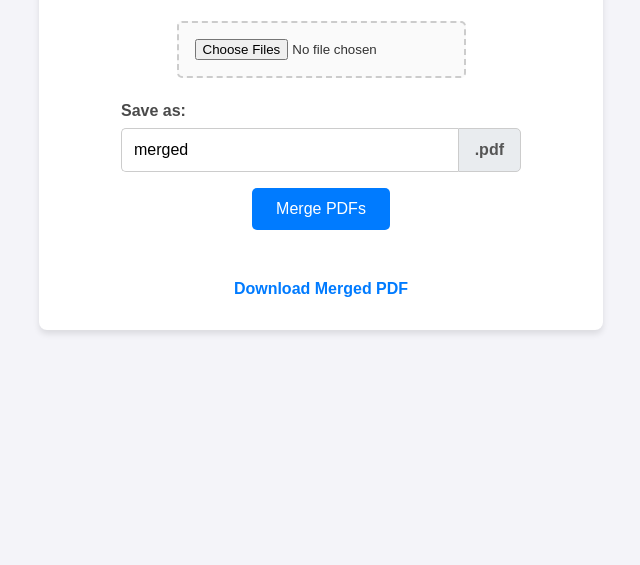
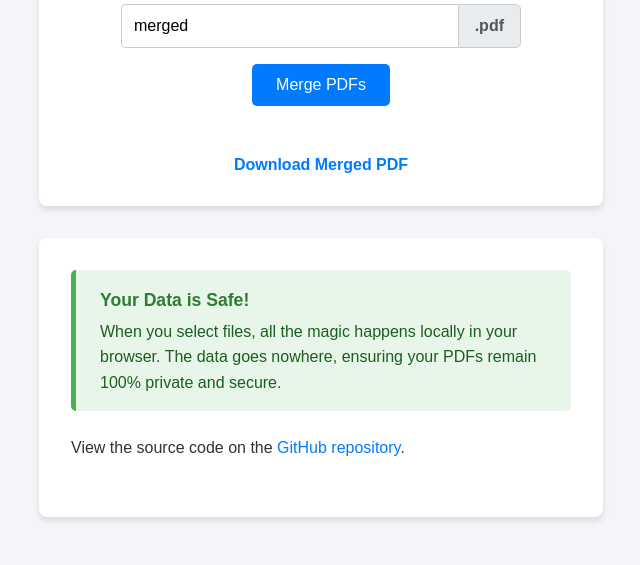
Before and after one commit to Vab-jain/pdf-merger-website, a plain HTML site: page index.html in a window 1280 px wide. Shown: the part 299-864 px from the top of the page, without its empty margins (319-959 px from the left). Before the commit the page ends 800 px from the top, so only its background shows below. Drawn offline with Linux system fonts and the light colour scheme.

Commit message:
Adding info card

```diff
--- a/index.html
+++ b/index.html
@@ -7,7 +7,7 @@
 </head>
 <body>
     <div class="container">
-        <h1>PDF Merger</h1>
+        <h1>Online PDF Merger</h1>
         <p>Select multiple PDF files to merge them into a single document.</p>
 
         <input type="file" id="fileInput" multiple accept=".pdf">
@@ -31,6 +31,20 @@
         <br>
         <a id="downloadLink" style="display: none;">Download Merged PDF</a>
     </div>
+
+    <div class="info-container">
+        <div class="highlight-safe">
+            <strong>Your Data is Safe!</strong>
+            <p>When you select files, all the magic happens locally in your browser. The data goes nowhere, ensuring your PDFs remain 100% private and secure.</p>
+        </div>
+
+        <p style="text-align: left; margin-top: 1.5rem;">
+            View the source code on the <a href="https://github.com/vab-jain/pdf-merger-website" target="_blank">GitHub repository</a>.
+        </p>
+
+
+    </div>
+
     <script>
         // 1. Create a global array to store the files
         let selectedFilesArray = [];
--- a/style.css
+++ b/style.css
@@ -3,10 +3,12 @@ body {
     background-color: #f4f4f9;
     color: #333;
     display: flex;
+    flex-direction: column;        /* NEW: Stacks the containers vertically */
     justify-content: center;
     align-items: center;
-    height: 100vh;
+    min-height: 100vh;             /* MODIFIED: Changed from height to min-height */
     margin: 0;
+    padding: 2rem 0;               /* NEW: Adds breathing room to the top and bottom */
 }
 
 .container {
@@ -187,3 +189,60 @@ button:hover {
     display: flex;
     align-items: center;
 }
+
+/* Project Information Container Styles */
+/* Project Information Container Styles */
+.info-container {
+    background-color: #fff;
+    padding: 2rem;
+    border-radius: 8px;
+    box-shadow: 0 4px 6px rgba(0, 0, 0, 0.1);
+    text-align: left;
+    max-width: 500px; /* MATCHES the main app container width */
+    width: 90%;
+    margin-top: 2rem;
+    line-height: 1.6;
+}
+
+/* Keep the other styles exactly as they were */
+.info-container hr {
+    border: 0;
+    border-top: 1px solid #eee;
+    margin: 2rem 0 1rem;
+}
+
+.highlight-safe {
+    background-color: #e8f5e9;
+    color: #2e7d32;
+    padding: 1rem 1.5rem;
+    border-radius: 5px;
+    border-left: 5px solid #4caf50;
+    margin: 0; /* Removed top/bottom margin for a tighter fit */
+}
+
+.highlight-safe strong {
+    font-size: 1.1rem;
+    display: block;
+    margin-bottom: 0.25rem;
+}
+
+.highlight-safe p {
+    margin: 0;
+    color: #1b5e20;
+}
+
+.author-info {
+    text-align: center;
+    font-weight: bold;
+    color: #888;
+    margin: 0;
+}
+
+.info-container a {
+    color: #007bff;
+    text-decoration: none;
+}
+
+.info-container a:hover {
+    text-decoration: underline;
+}
```
